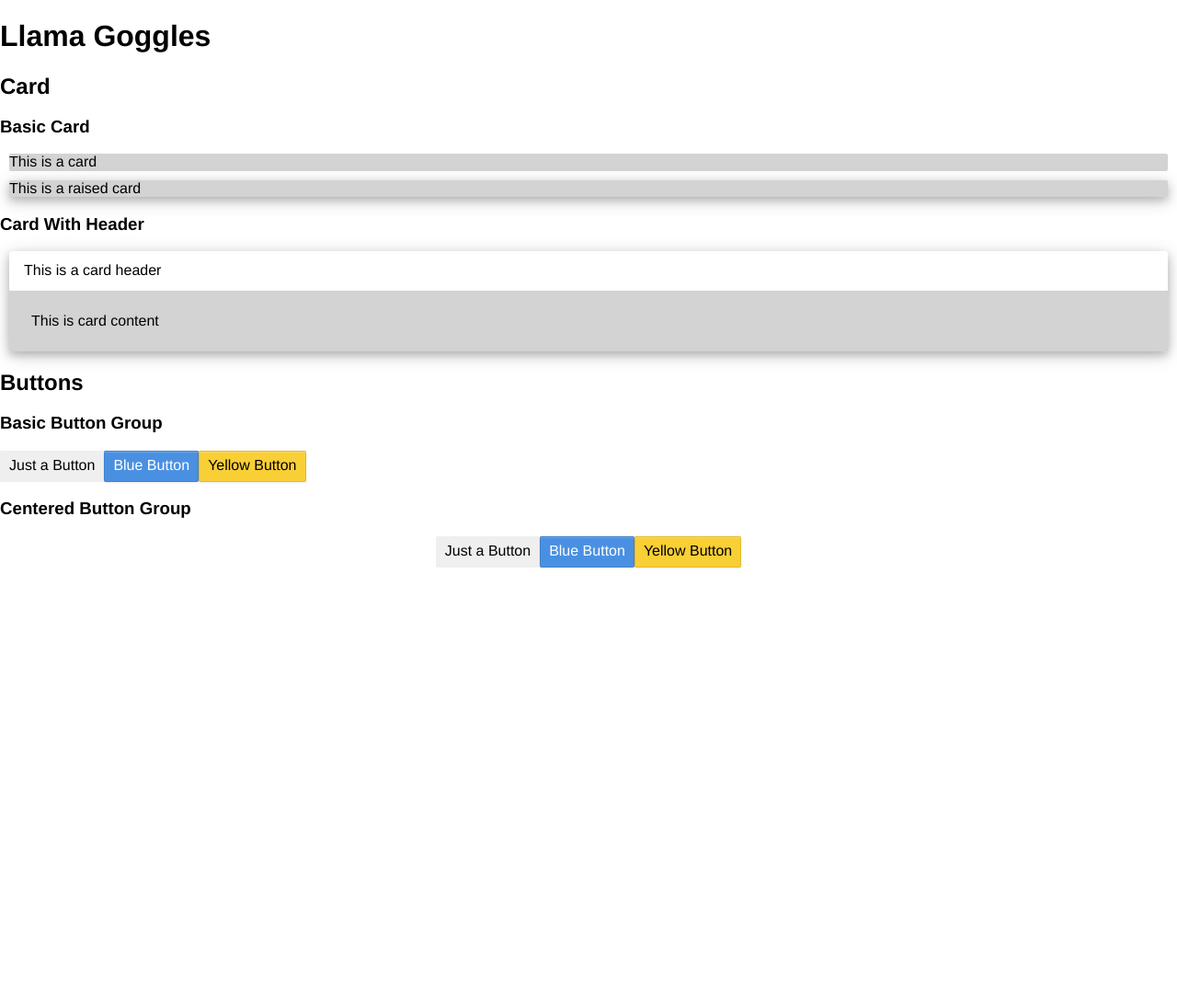
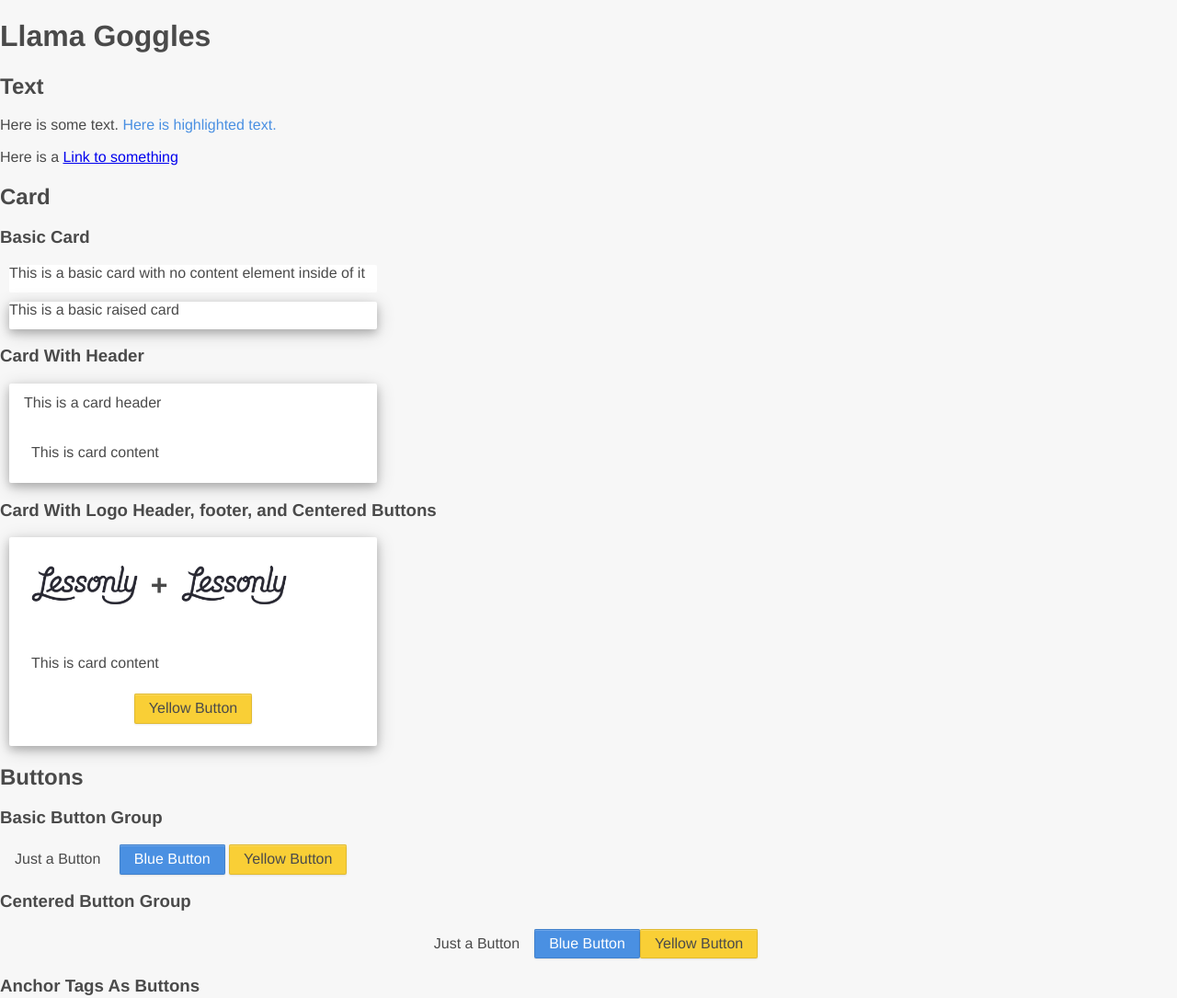
Before and after one commit to isabella232/llama_goggles, a plain HTML site: page index.html in a window 1280 px wide. Shown: the top 1085 px of the page at 92% size. Before the commit the page ends 800 px from the top, so only its background shows below. Drawn offline with Linux system fonts and the light colour scheme.

Commit message:
Make some adjustments after the latest project
After using using this on one of our latest projects, I made some
adjustments to try and make the elements more reusable and generic.

I also added a "logo header" component that has been common to at least
two of our integrations so far.

```diff
--- a/index.html
+++ b/index.html
@@ -1,31 +1,58 @@
 <link rel="stylesheet" href="llama_goggles.css">
 <link rel="stylesheet" href="showroom.css">
 <h1>Llama Goggles</h1>
+
+<h2>Text</h2>
+<p>Here is some text. <span class="text-highlight">Here is highlighted text.</span></p>
+
+<p>Here is a <a href="https://google.com">Link to something</a></p>
 
 <h2>Card</h2>
 
 <h3>Basic Card</h2>
 
 <div class="showcase">
-  <div class="card">
-    This is a card
+  <div class="card showcase__card">
+    This is a basic card with no content element inside of it
   </div>
 </div>
 <div class="showcase">
-  <div class="card card--raised">
-    This is a raised card
+  <div class="card showcase__card card--raised">
+    This is a basic raised card
   </div>
 </div>
 
 <h3>Card With Header</h2>
 
 <div class="showcase">
-  <div class="card card--raised">
+  <div class="card showcase__card card--raised">
     <div class="card__header">
       This is a card header
     </div>
     <div class="card__content">
       This is card content
+    </div>
+  </div>
+</div>
+
+<h3>Card With Logo Header, footer, and Centered Buttons</h2>
+
+<div class="showcase">
+  <div class="card showcase__card card--raised">
+    <div class="card__header">
+      <div class="logo-header">
+        <img class="logo-header__logo" src="images/lessonly.png" alt="">
+        <h1>+</h1>
+        <img class="logo-header__logo" src="images/lessonly.png" alt="">
+      </div>
+    </div>
+    <div class="card__content">
+      This is card content
+    </div>
+    <div class="card__footer">
+      <div class="buttons buttons--centered">
+        <button type="submit" class="button button--yellow">Yellow Button</button>
+      </div>
     </div>
   </div>
 </div>
@@ -40,8 +67,15 @@
 </div>
 
 <h3>Centered Button Group</h3>
-<div class="buttons u-flexJustifyCenter">
+<div class="buttons--centered">
 <button type="submit" class="button">Just a Button</button>
 <button type="submit" class="button button--blue">Blue Button</button>
 <button type="submit" class="button button--yellow">Yellow Button</button>
 </div>
+
+<h3>Anchor Tags As Buttons</h3>
+<div class="buttons">
+<a class="button">Just a Button</a>
+<a class="button button--blue">Blue Button</a>
+<a class="button button--yellow">Yellow Button</a>
+</div>
--- a/llama_goggles.css
+++ b/llama_goggles.css
@@ -364,10 +364,7 @@ template {
 html {
   font-family: "proxima-nova", "Helvetica Neue", sans-serif;
   font-size: 16px;
-}
-
-.u-flexJustifyCenter {
-  justify-content: center;
+  color: #4a4a4a;
 }
 
 .card {
@@ -382,14 +379,29 @@ html {
 
 .card__header {
   align-items: center;
-  background: #FFF;
   border-radius: 2px 2px 0 0;
   display: flex;
   padding: 0.75rem 1rem;
 }
 
+.logo-header {
+  align-items: center;
+  display: flex;
+  justify-content: center;
+  width: 80%;
+}
+
+.logo-header__logo {
+  margin: 0 13px;
+  width: 40%;
+}
+
 .card__content {
   padding: 1.5rem;
+}
+
+.card__footer {
+  padding-bottom: 1.5rem;
 }
 
 .text-highlight {
@@ -416,19 +428,25 @@ html {
   margin-bottom: .5em;
 }
 
+.buttons--centered {
+  display: flex;
+  justify-content: center;
+}
+
 .button {
   -moz-appearance: none;
   -webkit-appearance: none;
+  background: inherit;
   border-radius: 2px;
   border: 0;
+  color: #4a4a4a;
   cursor: pointer;
-  height: 34px;
-  padding: 0 10px;
+  padding-bottom: calc(.5em - 1px);
+  padding-left: 1em;
+  padding-right: 1em;
+  padding-top: calc(.5em - 1px);
   text-align: left;
-}
-
-.buttons {
-  display: flex;
+  text-decoration: none;
 }
 
 .button:hover:not(:disabled) {
--- a/showroom.css
+++ b/showroom.css
@@ -1,13 +1,15 @@
 /* Add styling specific for showroom here */
 
 body {
-  background: #fff;
+  background: #f7f7f7;
 }
 
 .showcase {
   margin: 10px;
 }
 
-.card {
-  background: lightgrey;
+.showcase__card {
+  background: #fff;
+  min-height: 30px;
+  width: 400px;
 }
```
Also changed, not shown: images/lessonly.png (added).
